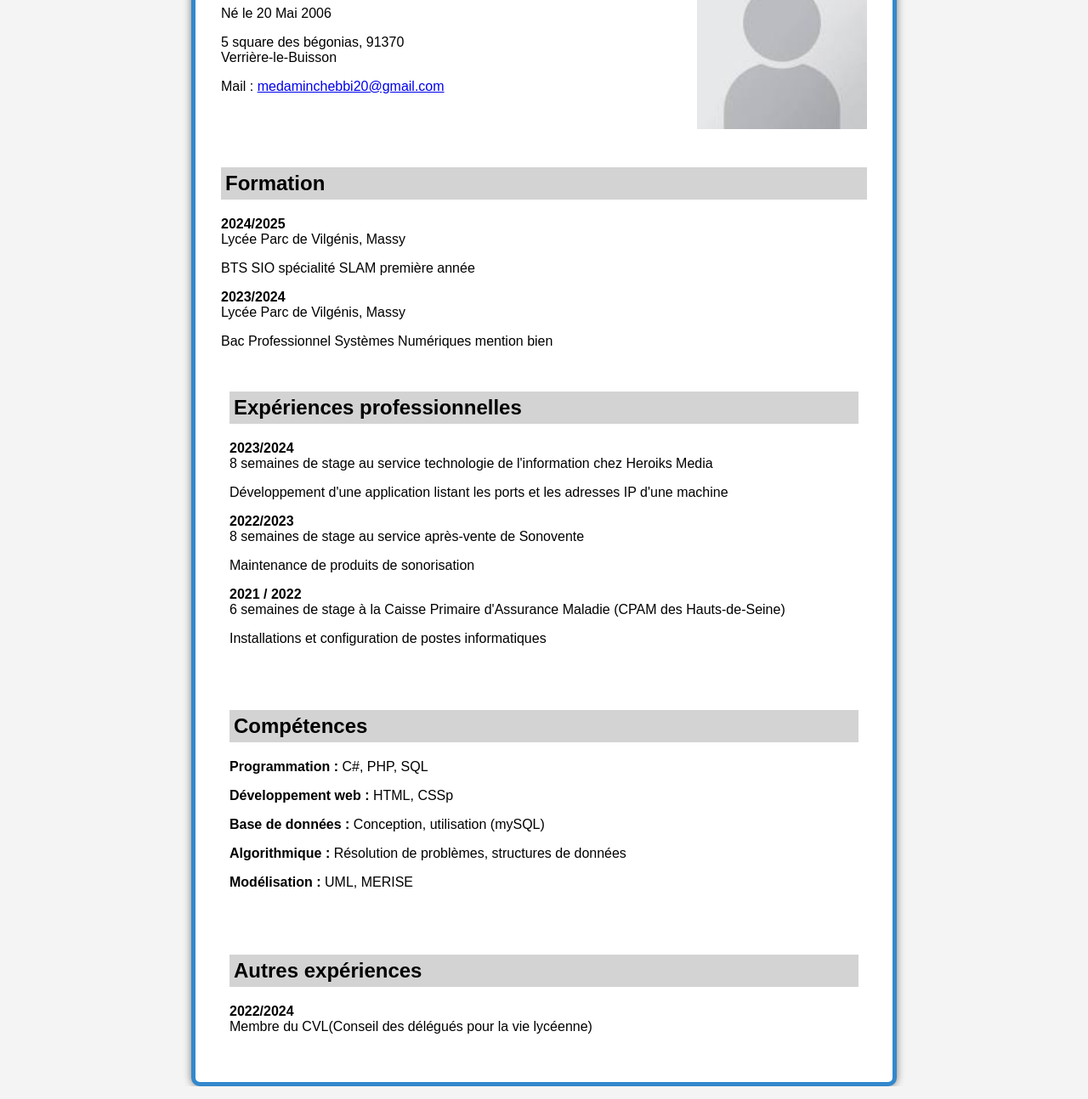
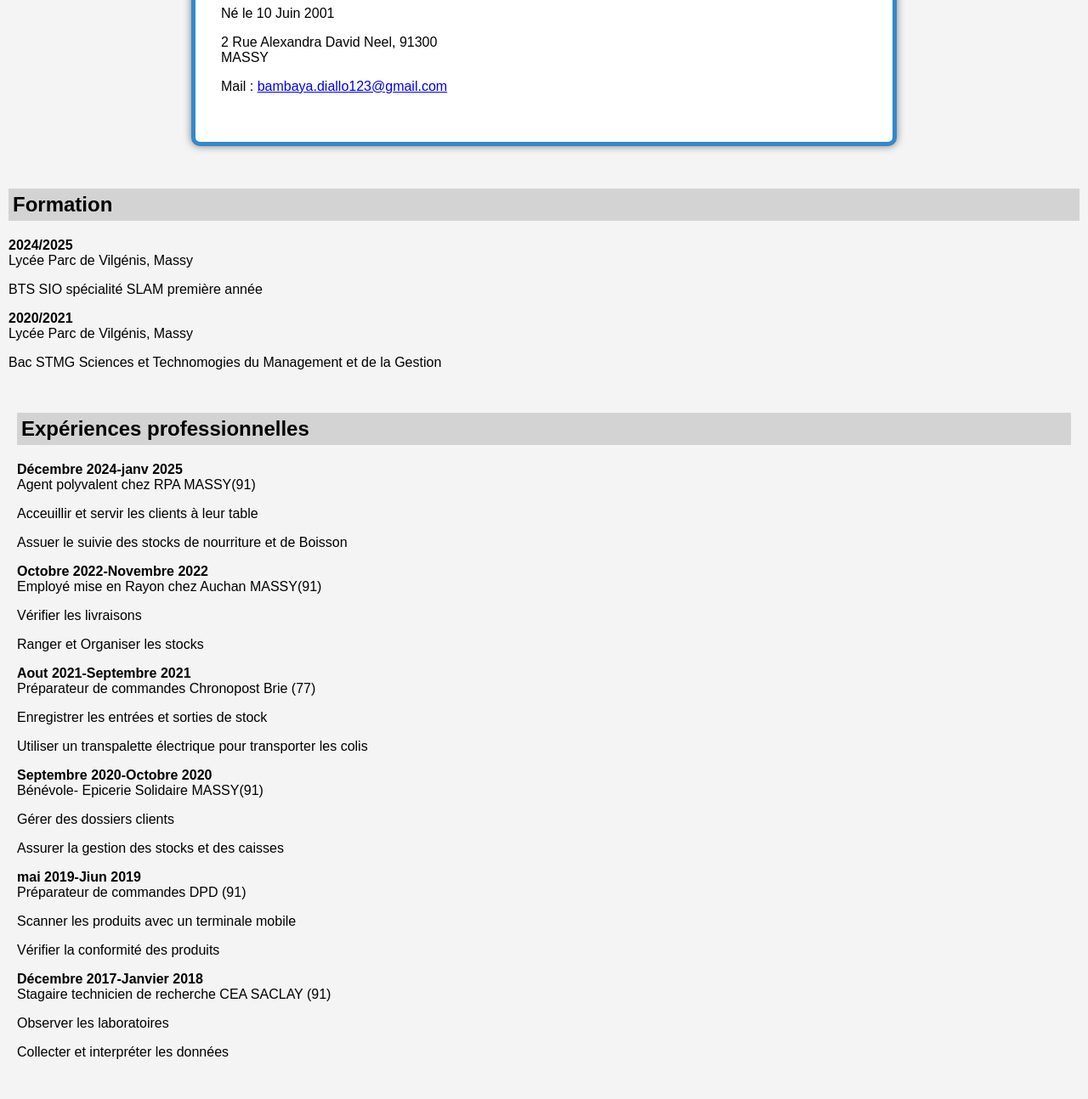
Before and after one commit to mamadou271/missions, a plain HTML site: page Mission4/index.html in a window 1280 px wide. Shown: the part 178-1472 px from the top of the page at 85% size. Drawn offline with Linux system fonts and the light colour scheme.

Commit message:
Update index.html

```diff
--- a/Mission4/index.html
+++ b/Mission4/index.html
@@ -7,18 +7,18 @@
     <link rel="stylesheet" href="cv.css">
 </head>
 <body>
-    <!--Amin Chebbi-->
+    <!--Mamadou Hafidjiou Diallo-->
     <header><p><li><a href="../index.html">RETOUR A MES PROJETS</a></li></p></header>
     <div class="cv">
         <div class="en_tete">
             <div class="info">
-                <h1>Amin Chebbi</h1>
-                <p>Né le 20 Mai 2006</p>
-                <p>5 square des bégonias, 91370 <br>Verrière-le-Buisson</p>
-                <p>Mail : <a href="mailto:medaminchebbi20@mail.com">medaminchebbi20@gmail.com</a></p>
+                <h1>Mamadou Hafidjiou Diallo</h1>
+                <p>Né le 10  Juin 2001</p>
+                <p>2 Rue Alexandra David Neel, 91300 <br>MASSY</p>
+                <p>Mail : <a href="bambaya.diallo123@gmail.com">bambaya.diallo123@gmail.com</a></p>
             </div>
-            <div class="img">
-                <img src="img_cv.jpg" alt="Photo de profil" width="200">
+
+
             </div>
         </div>
         <div class="section">
@@ -28,32 +28,47 @@
                 <p>BTS SIO spécialité SLAM première année</p>
             </div>
                 <div class="bloc">
-                <p><strong>2023/2024 <br></strong>Lycée Parc de Vilgénis, Massy <br></p>
-                <p>Bac Professionnel Systèmes Numériques mention bien</p>
+                <p><strong>2020/2021 <br></strong>Lycée Parc de Vilgénis, Massy <br></p>
+                <p>Bac STMG Sciences et Technomogies du Management et de la Gestion</p>
         </div>
 
 
         <div class="section">
             <h2>Expériences professionnelles</h2>
             <div class="bloc">
-                <p><strong>2023/2024 <br></strong>8 semaines de stage au service technologie de l'information chez Heroiks Media</p>
-                <p>Développement d'une application listant les ports et les adresses IP d'une machine</p>
+                <p><strong>Décembre 2024-janv 2025 <br></strong>Agent polyvalent chez RPA MASSY(91)</p>
+                <p>Acceuillir et servir les clients à leur table</p>
+                <p>Assuer le suivie des stocks de nourriture et de Boisson</p>
             </div>
             <div class="bloc">
-                <p><strong>2022/2023 <br></strong>8 semaines de stage au service après-vente de Sonovente</p>
-                <p>Maintenance de produits de sonorisation</p>
+                <p><strong>Octobre 2022-Novembre 2022 <br></strong>Employé mise en Rayon chez Auchan MASSY(91)</p>
+                <p>Vérifier les livraisons</p>
+                <p>Ranger et Organiser les stocks </p>
             </div>
             <div class="bloc">
-                <p><strong>2021 / 2022 <br></strong>6 semaines de stage à la Caisse Primaire d'Assurance Maladie (CPAM des
-                Hauts-de-Seine)</p>
-                <p>Installations et configuration de postes informatiques</p>
+                <p><strong>Aout 2021-Septembre 2021 <br></strong>Préparateur de commandes Chronopost Brie (77)</p>
+                <p>Enregistrer les entrées et sorties de stock</p>
+                <p>Utiliser un transpalette électrique pour transporter les colis</p>
             </div>
-        </div>
+            <div class="bloc">
+                <p><strong>Septembre 2020-Octobre 2020 <br></strong>Bénévole- Epicerie Solidaire MASSY(91)</p>
+                <p>Gérer des dossiers clients</p>
+                <p>Assurer la gestion des stocks et des caisses</p>
+                </div>
+            <div class="bloc">
+                <p><strong>mai 2019-Jiun 2019 <br></strong>Préparateur de commandes DPD (91)</p>
+                <p>Scanner les produits avec un terminale mobile</p>
+                <p>Vérifier la conformité des produits</p>
+                 </div>
+            <div class="bloc">
+                <p><strong>Décembre 2017-Janvier 2018 <br></strong>Stagaire technicien de recherche CEA SACLAY (91)</p>
+                <p>Observer les laboratoires</p>
+                <p>Collecter et interpréter les données</p>
 
         <div class="section">
             <h2>Compétences</h2>
             <div class="bloc">
-                <p><strong>Programmation :</strong> C#, PHP, SQL</p>
+                <p><strong>Programmation :</strong> PYTHON, PHP, SQL, JAVA, </p>
             </div>
             <div class="bloc">
                 <p><strong>Développement web :</strong> HTML, CSSp</p>
@@ -72,7 +87,7 @@
         <div class="section">
             <h2>Autres expériences</h2>
             <div class="bloc">
-                <p><strong>2022/2024 <br></strong> Membre du CVL(Conseil des délégués pour la vie lycéenne)</p>
+                <p><strong>2018/2019 <br></strong> Délégué de classe</p>
             </div>
         </div>
     </div>
```
